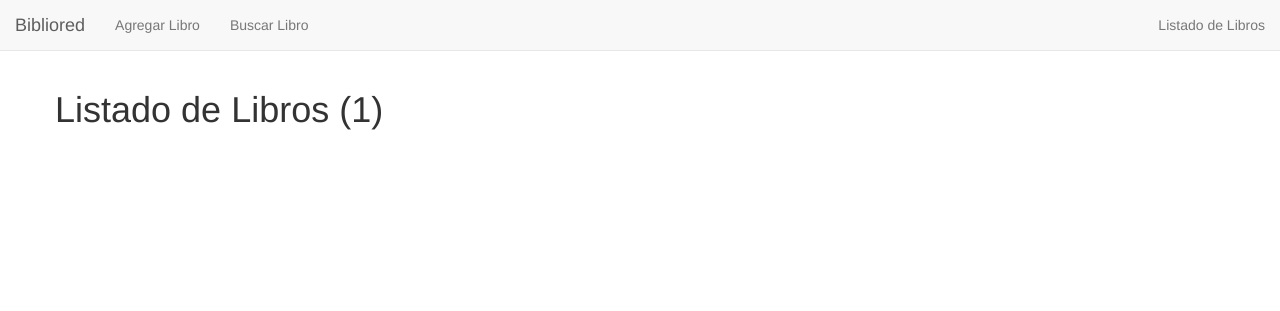
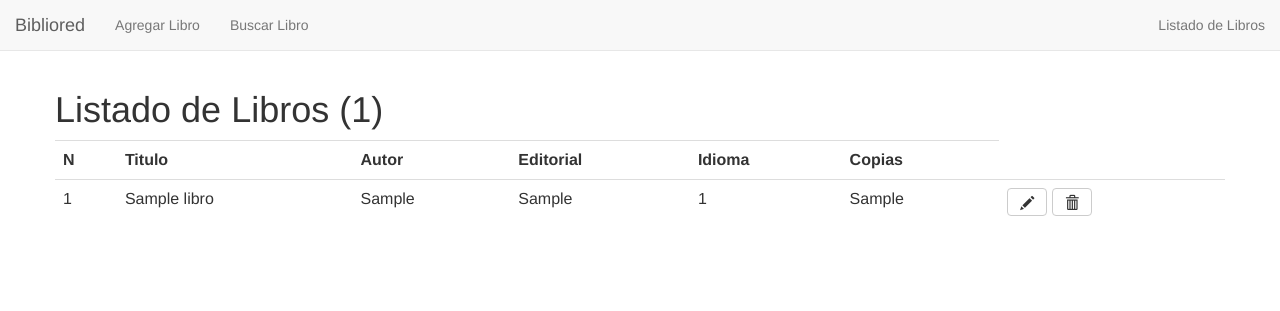
Before and after one commit to eilwin/Encargo2DAI, a PHP site: page /mostrar_libros.php in a window 1280 px wide. Shown: the top 311 px of the page. Run offline with PHP 8.4, Linux system fonts and the light colour scheme; tables that the repository leaves empty or names only in its code hold one stand-in row (values such as "Sample post").

Commit message:
Mostrar Libros * Agregada carga desde la BD y vista en tabla * Agregados botones de editar y borrar (no implementados) * Cambios menores al navBar

```diff
--- a/mostrar_libros.php
+++ b/mostrar_libros.php
@@ -29,6 +29,35 @@
             <div class="row">
                 <h1>Listado de Libros (<?= count($datos)?>)</h1>
             </div>
+            <div class="row">
+                <table class="table">
+                    <tr>
+                        <th>N</th>
+                        <th>Titulo</th>
+                        <th>Autor</th>
+                        <th>Editorial</th>
+                        <th>Idioma</th>
+                        <th>Copias</th>
+                    </tr>
+                    <?php $cont=1; foreach ($datos as $libro): ?>
+                    <tr>
+                        <td><?=$cont++?></td>
+                        <td><?=$libro["titulo"]?></td>
+                        <td><?=$libro["autor"]?></td>
+                        <td><?=$libro["editorial"]?></td>
+                        <td><?=$libro["idioma"]?></td>
+                        <td><?=$libro["copias"]?></td>
+                        <td><button type="submit" class="btn btn-default" aria-label="Editar">
+                                <span class="glyphicon glyphicon-pencil" aria-hidden="true"></span>
+                            </button>
+                            <button type="submit" class="btn btn-default" aria-label="Borrar">
+                                <span class="glyphicon glyphicon-trash" aria-hidden="true"></span>
+                            </button>
+                        </td>
+                    </tr>
+                    <?php endforeach; ?>
+                </table>
+            </div>
         </div>
 
         <!-- jQuery (necessary for Bootstrap's JavaScript plugins) -->
--- a/navbar.html
+++ b/navbar.html
@@ -25,7 +25,7 @@
         <nav class="navbar navbar-default navbar-fixed-top">
             <div class="container-fluid">
                 <div class="navbar-header">
-                    <button type="button" class="navbar-toggle collapsed" data-toggle="collapse" data-target="#navbar" aria-expanded="false" aria-controls="navbar">
+                    <button type="button" class="navbar-toggle" data-toggle="collapse" data-target="#navopc" aria-expanded="false" aria-controls="navopc">
                         <span class="sr-only">Toggle navigation</span>
                         <span class="icon-bar"></span>
                         <span class="icon-bar"></span>
@@ -33,7 +33,7 @@
                     </button>
                     <a class="navbar-brand">Bibliored</a>
                 </div>
-                <div class="navbar-collapse collapse" id="navbar">
+                <div class="navbar-collapse collapse" id="navopc">
                     <ul class="nav navbar-nav">
                         <li><a href="agregar_libro.php">Agregar Libro</a></li>
                         <li><a href="buscar_libro.php">Buscar Libro</a></li>
```
